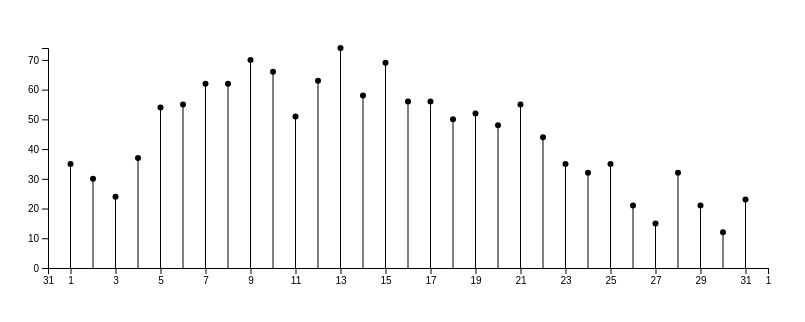
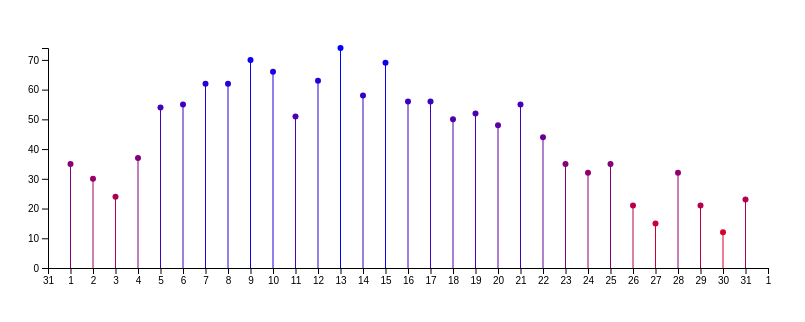
Before and after one commit to tolaoniyangi/sio2106.github.io, a plain HTML site: page chapter_08/10_ASSIGNMENT.html in a window 1280 px wide. Shown: the whole page, without its empty margins (0-805 px from the left). Drawn offline with Linux system fonts and the light colour scheme; files whose address does not match are found by name.

Commit message:
finished week 3

```diff
--- a/chapter_08/10_ASSIGNMENT.html
+++ b/chapter_08/10_ASSIGNMENT.html
@@ -67,12 +67,20 @@
                //TODO: make a linear scale named cScale for the colors you will use
                 //HINT: the domain is the Amount, and the range is an array of 2 colors such as ["red","blue"]
 
+				cScale = d3.scaleLinear()
+							   .domain([
+									0,  //Because I want a zero baseline
+									d3.max(dataset, function(d) { return d.Amount; })
+								])
+							   .range(["red", "blue"]);
 
 
 				//Define X axis
 				xAxis = d3.axisBottom()
 								  .scale(xScale)
-								  .ticks(9)//TODO: change ticks
+								  .ticks(
+									  31
+								  )//TODO: change ticks
 								  .tickFormat(formatTime);
 
 				//Define Y axis
@@ -105,7 +113,8 @@
 				   })
                    .attr("stroke",function(d){
                        //TODO: replace the color below by using your newly created cScale turn the amount into a corresponding color
-                      return "#000"
+					   return cScale(d.Amount)
+                    //   return "#000"
                    })
 				   .attr("stroke-width", 1);
 
@@ -123,7 +132,7 @@
 				   .attr("r", 3)
                    .attr("fill",function(d){
                        //TODO: use your newly created cScale to the amount and return the corresponding color
-
+						return cScale (d.Amount)
                    });
 
 	   			//Create X axis
```
Also changed, not shown: chapter_08/time_scale_data.csv (renamed from chapter_07/time_scale_data.csv).
